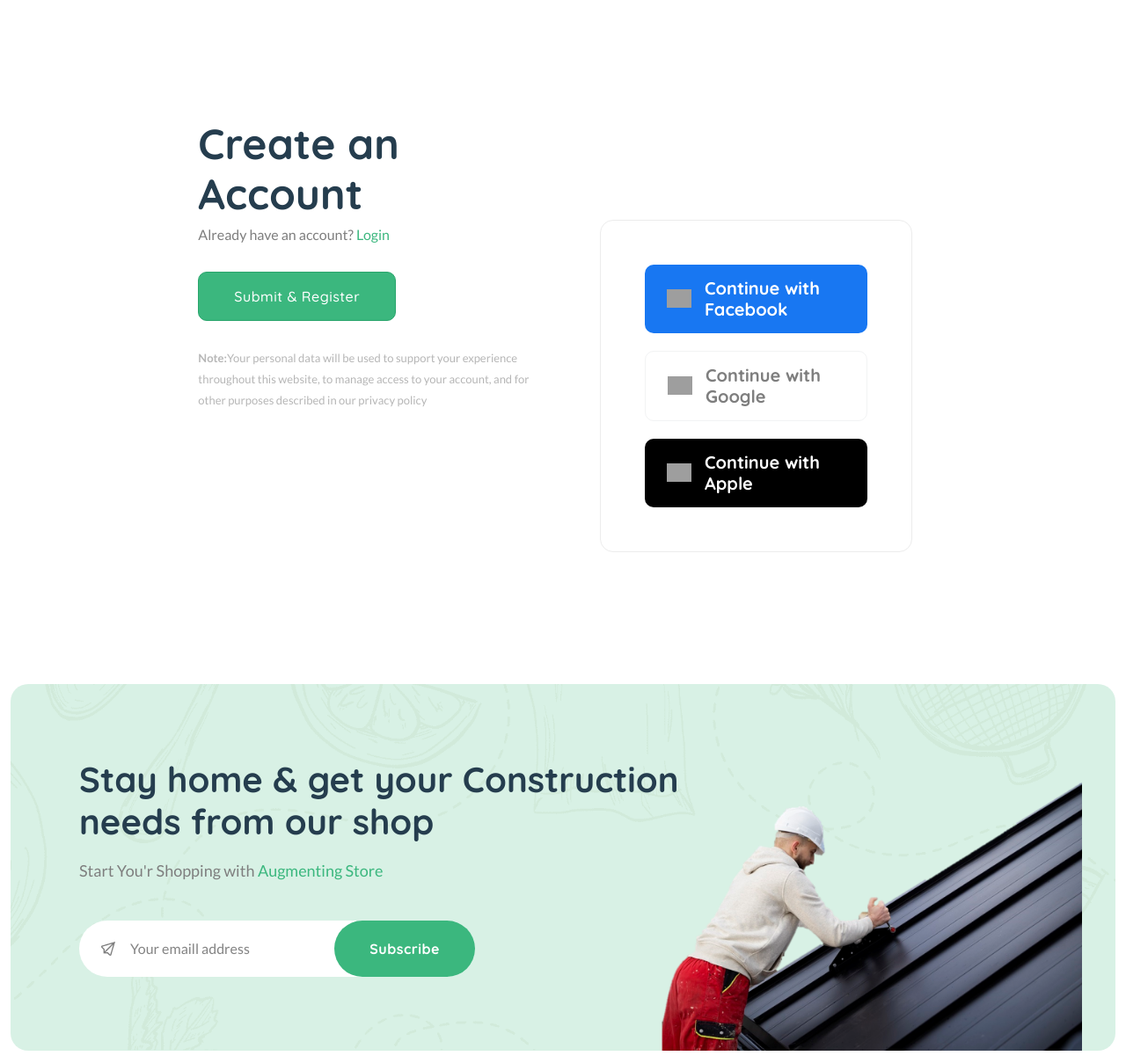
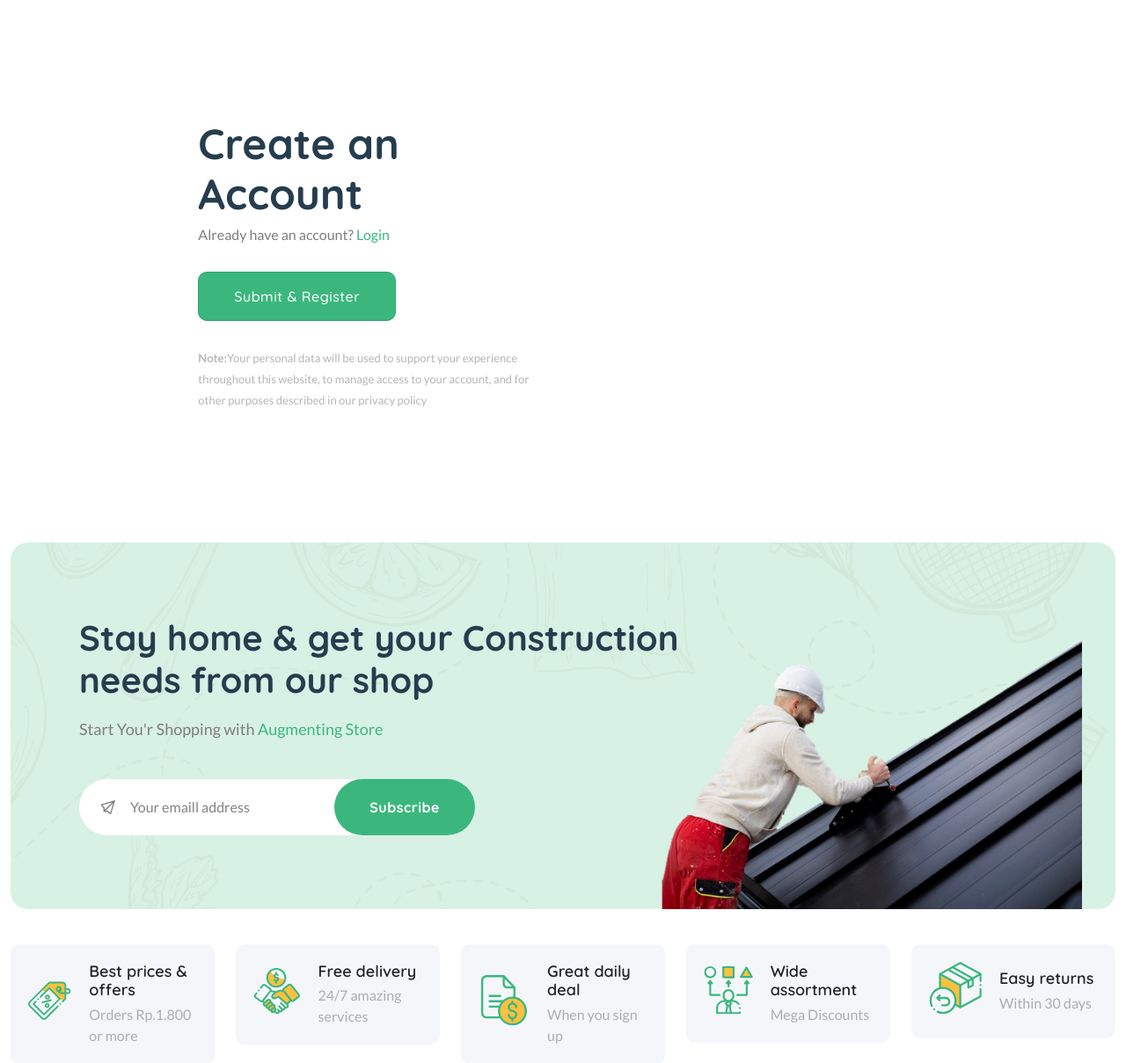
Before and after one commit to augmenting62/augmenting, a Django app: template ecomprj/templates/userauths/sign-up.html in a window 1280 px wide. Shown: the part 411-1620 px from the top of the page at 88% size. Run offline with Django 4.2, Linux system fonts and the light colour scheme; the template is opened without the code that fills it, so the values that code supplies are empty; some libraries are stand-ins or nearby versions; grey boxes are pictures that could not be loaded.

Commit message:
Add files via upload

```diff
--- a/ecomprj/templates/userauths/sign-up.html
+++ b/ecomprj/templates/userauths/sign-up.html
@@ -96,7 +96,7 @@
                                 </div>
                             </div>
                             <div class="col-lg-6 pr-30 d-none d-lg-block">
-                                <div class="card-login mt-115">
+                              <!--  <div class="card-login mt-115">
                                     <a href="#" class="social-login facebook-login">
                                         <img src="{% static 'assets/imgs/theme/icons/logo-facebook.svg' %}" alt="" />
                                         <span>Continue with Facebook</span>
@@ -109,7 +109,7 @@
                                         <img src="{% static 'assets/imgs/theme/icons/logo-apple.svg' %}" alt="" />
                                         <span>Continue with Apple</span>
                                     </a>
-                                </div>
+                                </div> -->
                             </div>
                         </div>
                     </div>
```
